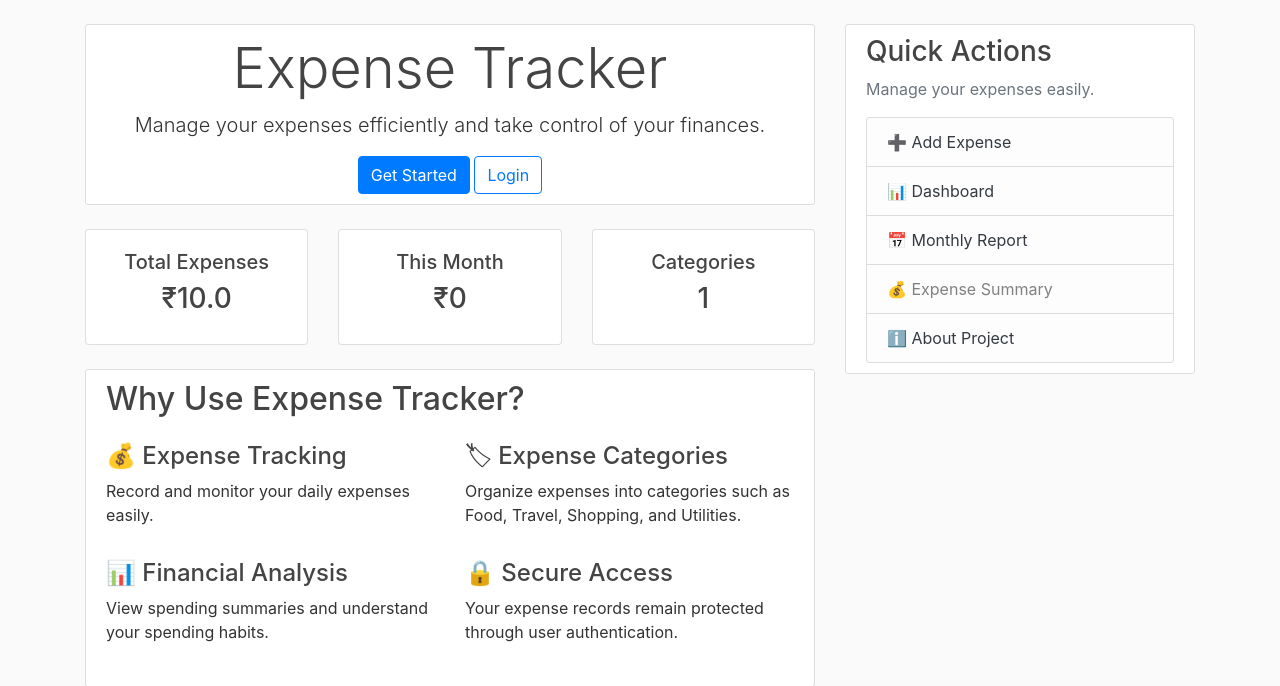
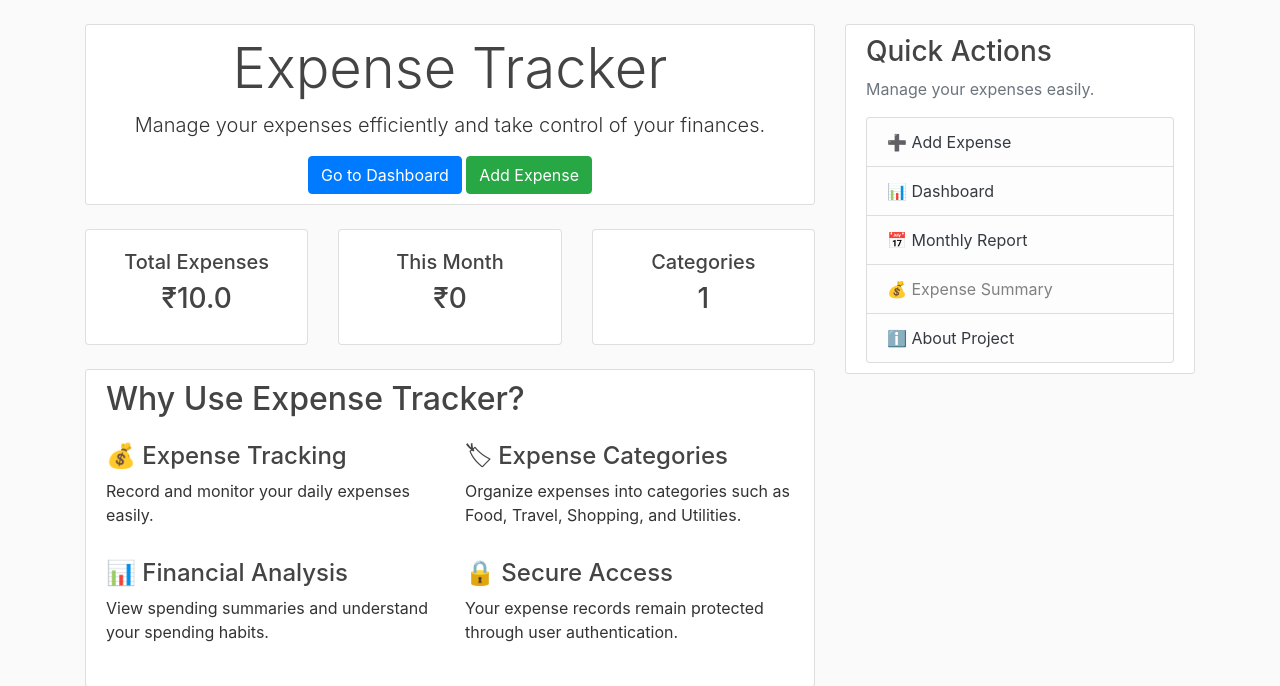
Before and after one commit to adityakanoje07-droid/Expense-Tracker-123, a Flask app: page / in a window 1280 px wide. Shown: the part 56-742 px from the top of the page. Run offline with Flask 3, Linux system fonts and the light colour scheme; a user stored in the database is signed in; tables that the repository leaves empty hold one stand-in row (values such as "Sample post"); some libraries are stand-ins or nearby versions.

Commit message:
Update home.html

```diff
--- a/templates/home.html
+++ b/templates/home.html
@@ -9,13 +9,31 @@
         Manage your expenses efficiently and take control of your finances.
     </p>
 
-    <a href="{{ url_for('register') }}" class="btn btn-primary">
-        Get Started
+   {% if current_user.is_authenticated %}
+
+    <a href="{{ url_for('dashboard') }}"
+       class="btn btn-primary">
+       Go to Dashboard
     </a>
 
-    <a href="{{ url_for('login') }}" class="btn btn-outline-primary">
-        Login
+    <a href="{{ url_for('add_expense') }}"
+       class="btn btn-success">
+       Add Expense
     </a>
+
+    {% else %}
+
+    <a href="{{ url_for('register') }}"
+       class="btn btn-primary">
+       Get Started
+    </a>
+
+    <a href="{{ url_for('login') }}"
+       class="btn btn-outline-primary">
+       Login
+    </a>
+
+    {% endif %}
 </div>
 
 <!-- Statistics Cards -->
```
